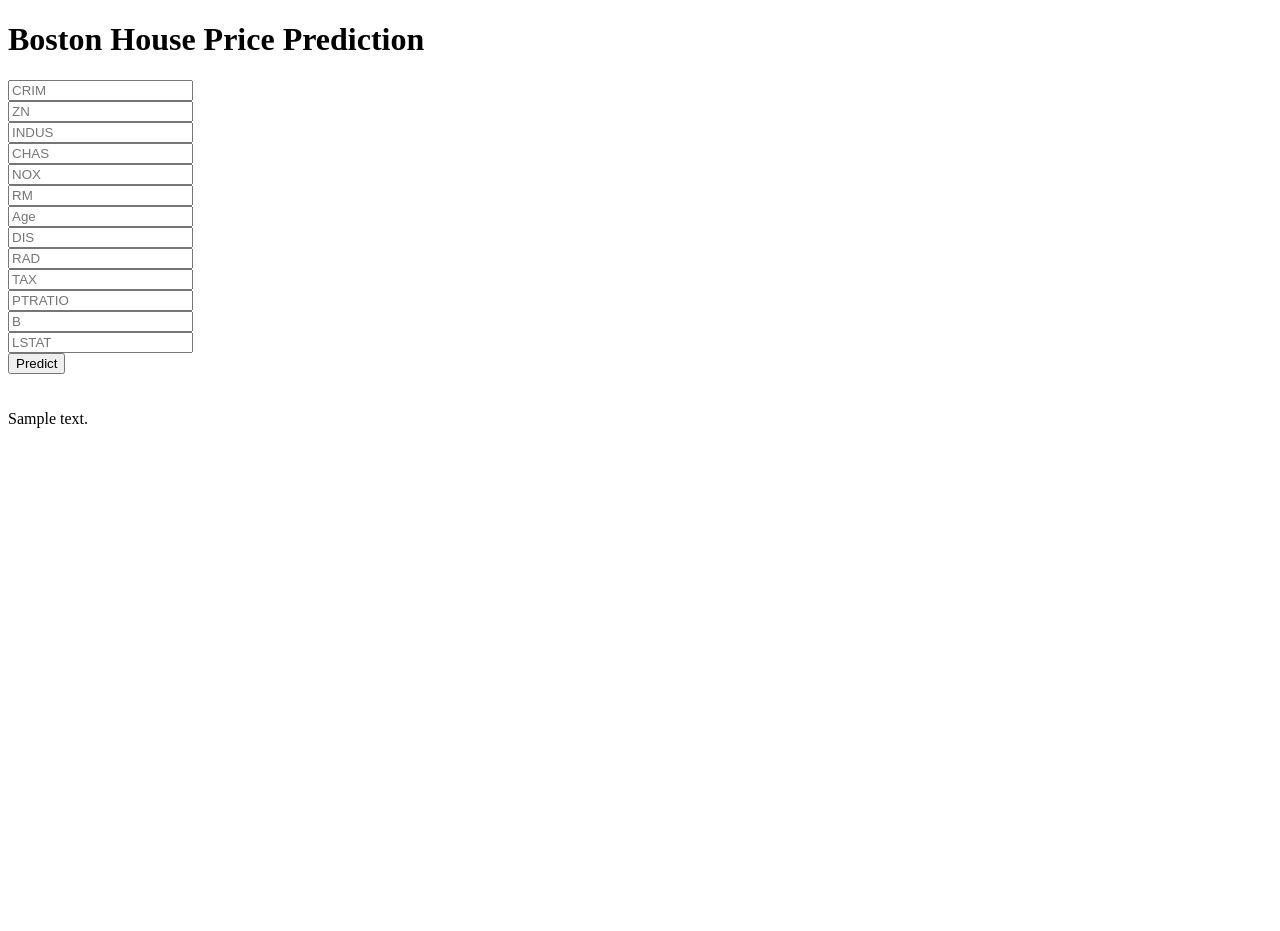
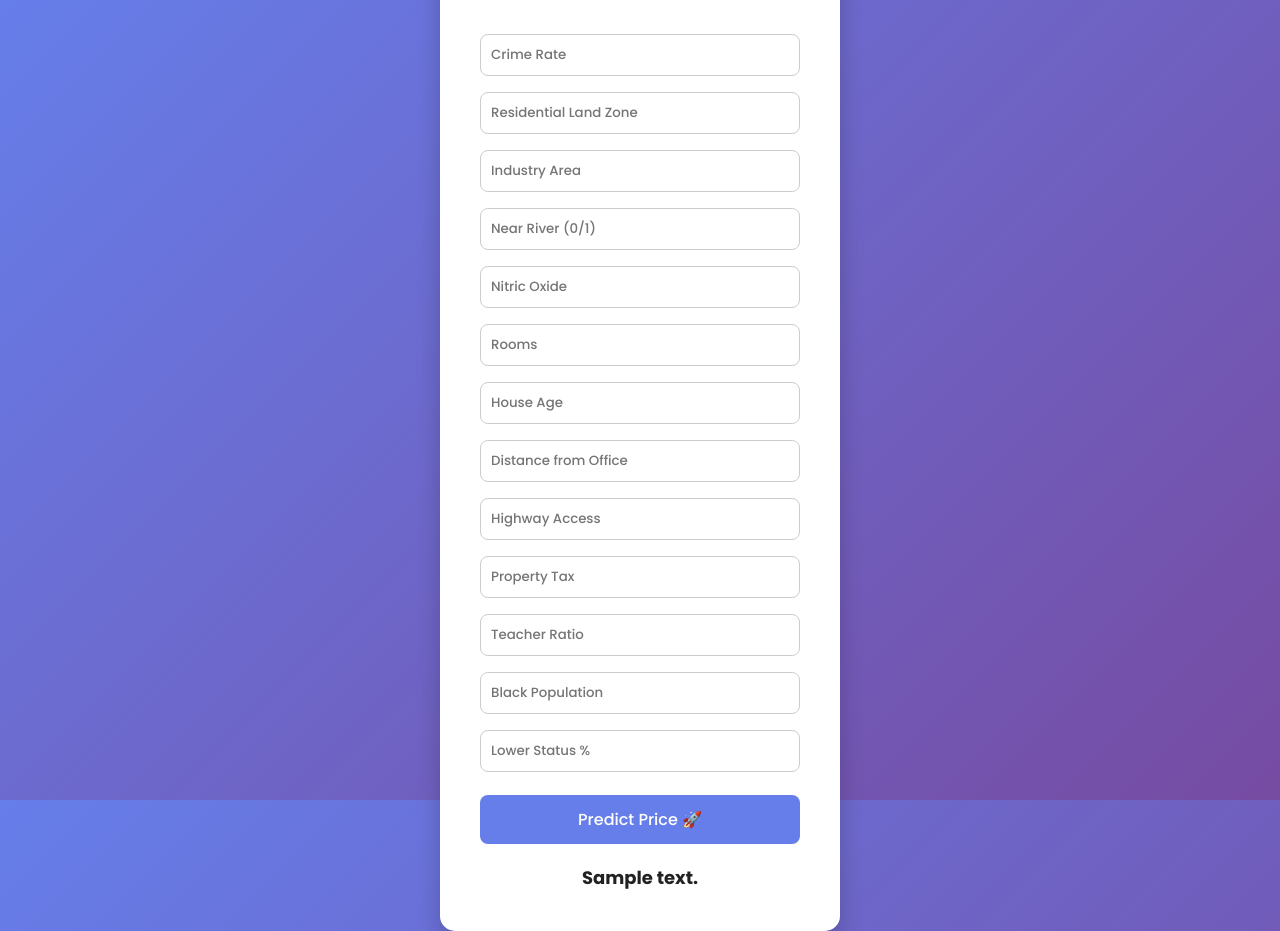
Before and after one commit to rashid-star/boston_house_pricing, a Flask app: template templates/home.html in a window 1280 px wide. Before the commit the page ends 428 px from the top, so only its background shows below. Run offline with Flask 3, Linux system fonts and the light colour scheme; the template is opened without the code that fills it: most values are stand-ins (such as "Sample title", 1, 10 or a date in 2020); parts of the project's set-up code (start-up, migrations or seed data) failed here and were passed over.

Commit message:
change the UI

```diff
--- a/templates/home.html
+++ b/templates/home.html
@@ -1,48 +1,121 @@
 <!DOCTYPE html>
-<html >
+<html lang="en">
+<head>
+    <meta charset="UTF-8">
+    <title>Boston House Price Predictor</title>
 
-<head>
-  <meta charset="UTF-8">
-  <title>ML API</title>
-  <link href='https://fonts.googleapis.com/css?family=Pacifico' rel='stylesheet' type='text/css'>
-<link href='https://fonts.googleapis.com/css?family=Arimo' rel='stylesheet' type='text/css'>
-<link href='https://fonts.googleapis.com/css?family=Hind:300' rel='stylesheet' type='text/css'>
-<link href='https://fonts.googleapis.com/css?family=Open+Sans+Condensed:300' rel='stylesheet' type='text/css'>
+    <!-- Google Font -->
+    <link href="https://fonts.googleapis.com/css2?family=Poppins:wght@300;500;700&display=swap" rel="stylesheet">
 
+    <style>
+        *{
+            margin:0;
+            padding:0;
+            box-sizing:border-box;
+            font-family: 'Poppins', sans-serif;
+        }
 
+        body{
+            height:100vh;
+            background: linear-gradient(135deg, #667eea, #764ba2);
+            display:flex;
+            justify-content:center;
+            align-items:center;
+        }
+
+        .container{
+            background:white;
+            padding:40px;
+            border-radius:15px;
+            width:400px;
+            box-shadow:0 10px 25px rgba(0,0,0,0.2);
+            text-align:center;
+        }
+
+        h1{
+            margin-bottom:20px;
+            color:#333;
+        }
+
+        input{
+            width:100%;
+            padding:10px;
+            margin:8px 0;
+            border:1px solid #ccc;
+            border-radius:8px;
+            outline:none;
+            transition:0.3s;
+        }
+
+        input:focus{
+            border-color:#667eea;
+            box-shadow:0 0 5px rgba(102,126,234,0.5);
+        }
+
+        button{
+            margin-top:15px;
+            width:100%;
+            padding:12px;
+            border:none;
+            border-radius:8px;
+            background:#667eea;
+            color:white;
+            font-size:16px;
+            cursor:pointer;
+            transition:0.3s;
+        }
+
+        button:hover{
+            background:#5a67d8;
+            transform:scale(1.03);
+        }
+
+        .result{
+            margin-top:20px;
+            font-size:18px;
+            color:#222;
+            font-weight:600;
+        }
+
+        @media(max-width:500px){
+            .container{
+                width:90%;
+                padding:25px;
+            }
+        }
+
+    </style>
 </head>
 
 <body>
- <div class="login">
-	<h1>Boston House Price Prediction</h1>
 
-     <!-- Main Input For Receiving Query to our ML -->
-    <form action="{{ url_for('predict')}}"method="post">
-      <input type="text" name="CRIM" placeholder="CRIM" required="required" /><br>
-    	<input type="text" name="ZN" placeholder="ZN" required="required" /><br>
-        <input type="text" name="INDUS" placeholder="INDUS" required="required" /><br>
-        <input type="text" name="CHAS" placeholder="CHAS" required="required" /><br>
-        <input type="text" name="NOX" placeholder="NOX" required="required" /><br>
-        <input type="text" name="RM" placeholder="RM" required="required" /><br>
-        <input type="text" name="Age" placeholder="Age" required="required" /><br>
-        <input type="text" name="DIS" placeholder="DIS" required="required" /><br>
-        <input type="text" name="RAD" placeholder="RAD" required="required" /><br>
-        <input type="text" name="TAX" placeholder="TAX" required="required" /><br>
-        <input type="text" name="PTRATIO" placeholder="PTRATIO" required="required" /><br>
-        <input type="text" name="B" placeholder="B" required="required" /><br>
-        <input type="text" name="LSTAT" placeholder="LSTAT" required="required" /><br>
+<div class="container">
+    <h1>🏠 House Price Prediction</h1>
 
+    <form action="{{ url_for('predict') }}" method="post">
 
+        <input type="text" name="CRIM" placeholder="Crime Rate" required>
+        <input type="text" name="ZN" placeholder="Residential Land Zone" required>
+        <input type="text" name="INDUS" placeholder="Industry Area" required>
+        <input type="text" name="CHAS" placeholder="Near River (0/1)" required>
+        <input type="text" name="NOX" placeholder="Nitric Oxide" required>
+        <input type="text" name="RM" placeholder="Rooms" required>
+        <input type="text" name="Age" placeholder="House Age" required>
+        <input type="text" name="DIS" placeholder="Distance from Office" required>
+        <input type="text" name="RAD" placeholder="Highway Access" required>
+        <input type="text" name="TAX" placeholder="Property Tax" required>
+        <input type="text" name="PTRATIO" placeholder="Teacher Ratio" required>
+        <input type="text" name="B" placeholder="Black Population" required>
+        <input type="text" name="LSTAT" placeholder="Lower Status %" required>
 
-        <button type="submit" class="btn btn-primary btn-block btn-large">Predict</button>
+        <button type="submit">Predict Price 🚀</button>
     </form>
 
-   <br>
-   <br>
+    <div class="result">
+        {{ prediction_text }}
+    </div>
 
-
- </div>
- {{prediction_text}}
+</div>
 
 </body>
 </html>
```
